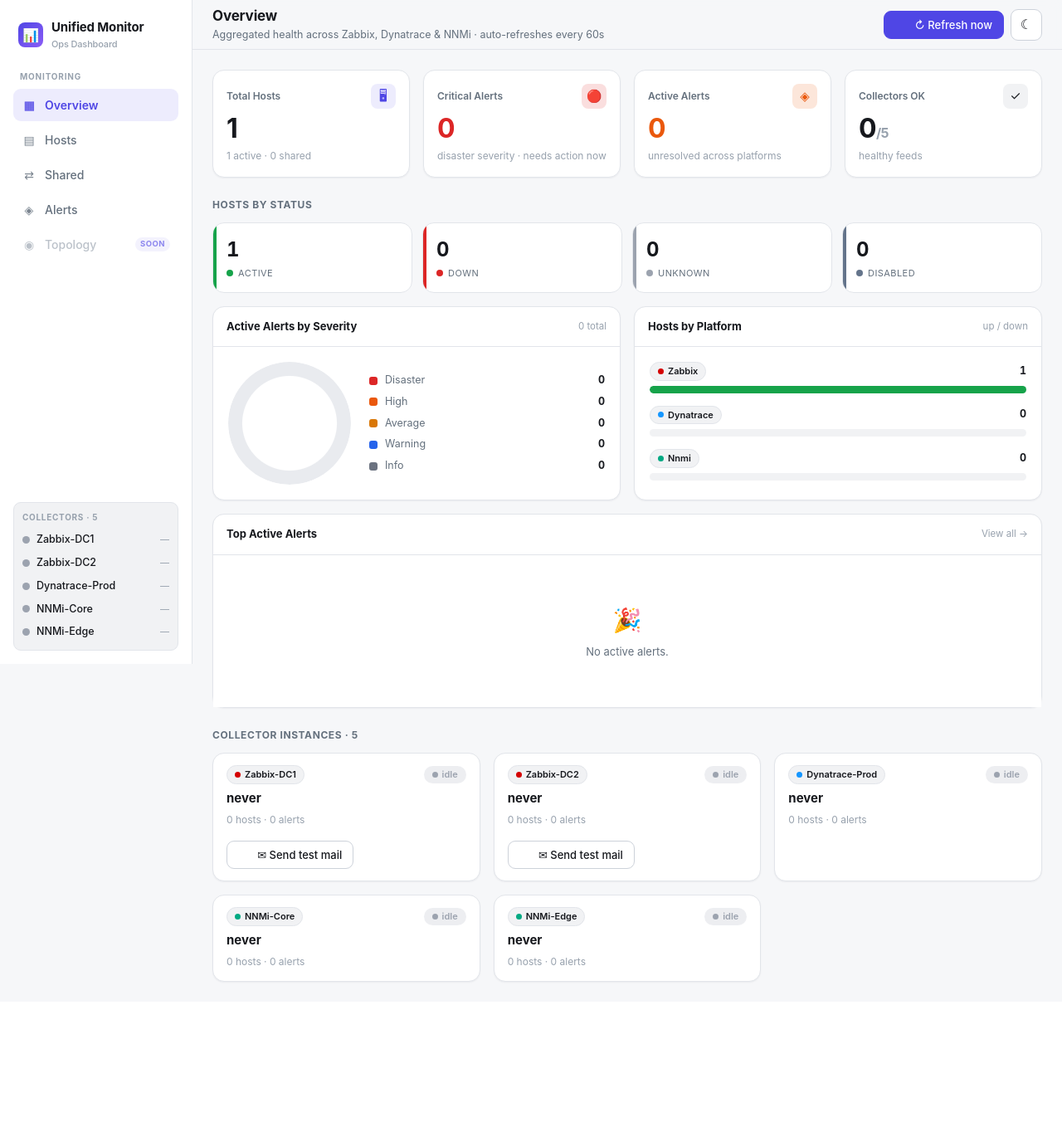
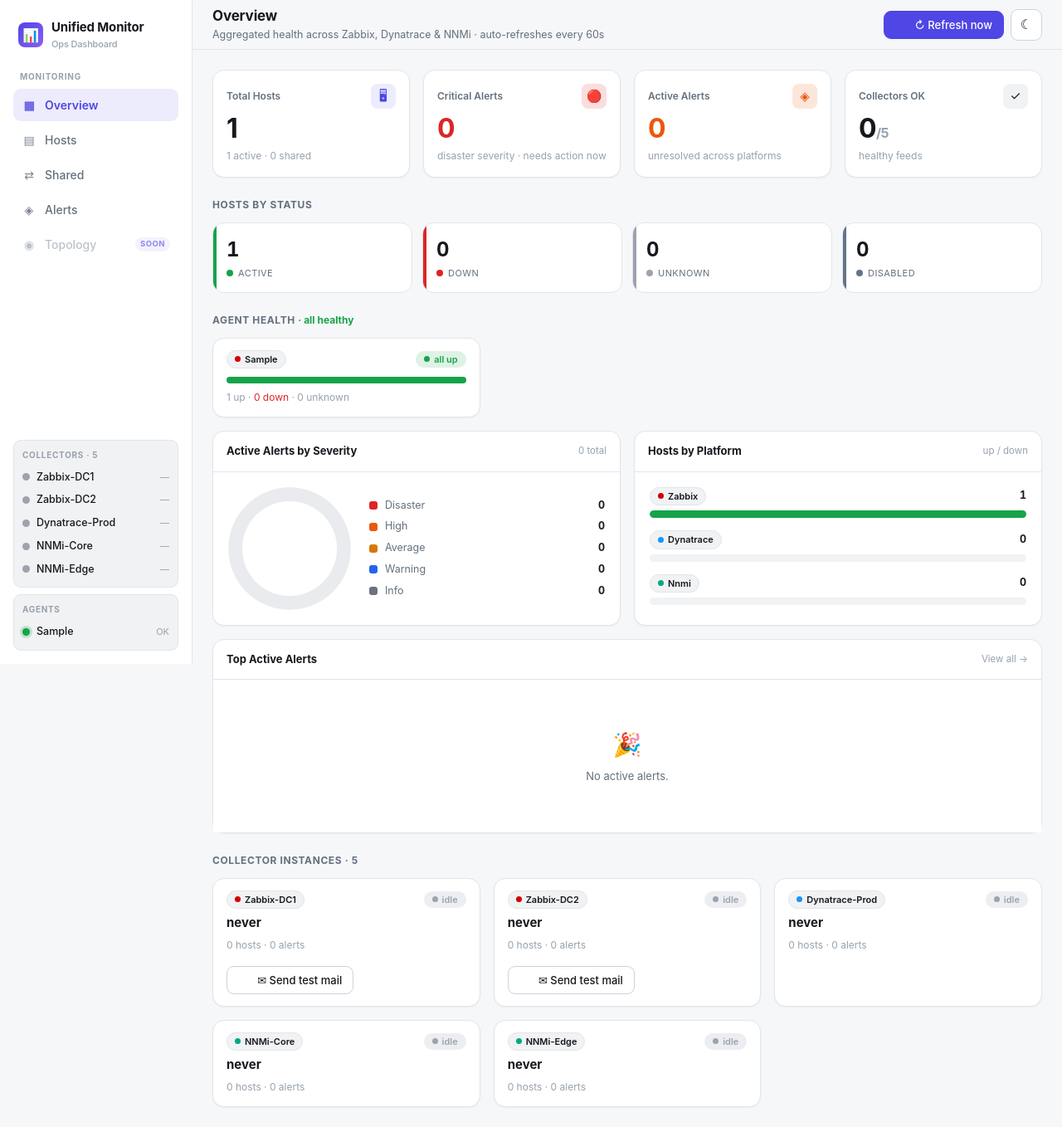
Before and after one commit to MasterSami/Unified-Monitoring-Dashboard, a FastAPI app: page / in a window 1280 px wide. Shown: the whole page at 83% size. Before the commit the page ends 1184 px from the top, so only its background shows below. Run offline with FastAPI, Linux system fonts and the light colour scheme; tables that the repository leaves empty hold one stand-in row (values such as "Sample post").

Commit message:
Add agent-health views to the overview and the sidebar
Surfaces the health of the monitoring agents (Zabbix agent / Dynatrace OneAgent
/ NNMi SNMP) per tool, derived from host status (a "problem" agent is one that
is down or unknown; disabled hosts are excluded).

- Overview: an "Agent Health" section with a header banner ("N agents need
  attention on M tools" or "all healthy") and one card per instance showing an
  up/down/unknown/disabled bar, an issues pill, and the breakdown.
- Sidebar: a new "Agents" strip under Collectors — one row per instance with a
  green/red dot and issue count, and a tooltip with the full breakdown; the
  section header flags the number of tools with problems.
- The sidebar health fragment now loads immediately (hx-trigger load) so agent
  status appears at once.

Co-Authored-By: Claude Opus 4.8 <noreply@anthropic.com>
Claude-Session: https://claude.ai/code/session_016LaUaq3iPg5fqohGUhakun

```diff
--- a/app/static/style.css
+++ b/app/static/style.css
@@ -989,6 +989,32 @@ td.mono {
   margin: calc(var(--space) * 3) 0 calc(var(--space) * 1.5);
 }
 
+/* --- Agent health bar ----------------------------------------------------- */
+
+.agent-bar {
+  display: flex;
+  height: 8px;
+  border-radius: 6px;
+  overflow: hidden;
+  background: var(--surface-2);
+  margin: 4px 0 2px;
+}
+.agent-bar .ab {
+  height: 100%;
+}
+.agent-bar .ab.up {
+  background: var(--up);
+}
+.agent-bar .ab.down {
+  background: var(--down);
+}
+.agent-bar .ab.unknown {
+  background: var(--unknown);
+}
+.agent-bar .ab.disabled {
+  background: var(--disabled);
+}
+
 /* --- Pagination ----------------------------------------------------------- */
 
 .pager {
--- a/app/templates/base.html
+++ b/app/templates/base.html
@@ -66,7 +66,7 @@
           <div
             id="health-strip"
             hx-get="/partials/health"
-            hx-trigger="every 60s, refresh"
+            hx-trigger="load, every 60s, refresh"
             hx-swap="innerHTML"
           >
             {% include "partials/health_strip.html" %}
--- a/app/templates/partials/health_strip.html
+++ b/app/templates/partials/health_strip.html
@@ -23,3 +23,24 @@
     </div>
   {% endfor %}
 </div>
+
+{% set agents = agent_stats | default([]) %}
+{% set problem_agents = agents | selectattr('has_problem') | list %}
+<div class="health" style="margin-top: 8px">
+  <div class="h-title">
+    Agents{% if problem_agents %} · <span style="color: var(--down)">{{ problem_agents | length }} ⚠</span>{% endif %}
+  </div>
+  {% for a in agents %}
+    <div class="h-item {{ 'fail' if a.has_problem else 'ok' }}"
+      data-tip="{{ a.instance }} — {{ a.up }} up · {{ a.down }} down · {{ a.unknown }} unknown · {{ a.disabled }} disabled">
+      <span class="dot"></span>
+      <span class="h-name">{{ a.instance }}</span>
+      <span class="h-meta">
+        {%- if a.has_problem %}{{ a.problems }} issue{{ '' if a.problems == 1 else 's' }}
+        {%- else %}OK{% endif -%}
+      </span>
+    </div>
+  {% else %}
+    <div class="h-item"><span class="dot"></span><span class="h-name" style="color: var(--text-faint)">no data yet</span></div>
+  {% endfor %}
+</div>
--- a/app/templates/partials/overview_cards.html
+++ b/app/templates/partials/overview_cards.html
@@ -55,6 +55,46 @@
     <span class="num">{{ status_counts.disabled }}</span>
     <span class="lbl"><span class="d"></span>Disabled</span>
   </div>
+</div>
+
+<!-- Agent health by tool -->
+<div class="section-title">
+  Agent Health
+  {% if agent_problem_total %}
+    <span style="color: var(--down); font-weight: 700; text-transform: none; letter-spacing: 0;">
+      · ⚠ {{ agent_problem_total }} agent{{ '' if agent_problem_total == 1 else 's' }}
+      need attention on {{ agent_problem_instances }} tool{{ '' if agent_problem_instances == 1 else 's' }}
+    </span>
+  {% else %}
+    <span style="color: var(--up); font-weight: 700; text-transform: none; letter-spacing: 0;">· all healthy</span>
+  {% endif %}
+</div>
+<div class="grid cols-3">
+  {% for a in agent_stats %}
+  <div class="card coll-card">
+    <div class="cc-top">
+      <span class="badge badge-{{ a.platform }}"><span class="dot"></span>{{ a.instance }}</span>
+      {% if a.has_problem %}
+        <span class="pill status-down"><span class="dot"></span>{{ a.problems }} issue{{ '' if a.problems == 1 else 's' }}</span>
+      {% else %}
+        <span class="pill status-up"><span class="dot"></span>all up</span>
+      {% endif %}
+    </div>
+    <div class="agent-bar">
+      {% set tot = a.total or 1 %}
+      {% if a.up %}<span class="ab up" style="width: {{ (a.up / tot * 100) }}%" title="{{ a.up }} up"></span>{% endif %}
+      {% if a.down %}<span class="ab down" style="width: {{ (a.down / tot * 100) }}%" title="{{ a.down }} down"></span>{% endif %}
+      {% if a.unknown %}<span class="ab unknown" style="width: {{ (a.unknown / tot * 100) }}%" title="{{ a.unknown }} unknown"></span>{% endif %}
+      {% if a.disabled %}<span class="ab disabled" style="width: {{ (a.disabled / tot * 100) }}%" title="{{ a.disabled }} disabled"></span>{% endif %}
+    </div>
+    <span class="cc-meta">
+      {{ a.up }} up · <span style="color: var(--down)">{{ a.down }} down</span> ·
+      {{ a.unknown }} unknown{% if a.disabled %} · {{ a.disabled }} disabled{% endif %}
+    </span>
+  </div>
+  {% else %}
+  <div class="card coll-card"><span class="cc-meta">No agent data yet.</span></div>
+  {% endfor %}
 </div>
 
 <!-- Charts row -->
```
Also changed, not shown: app/routers/pages.py (+55 -2 lines).
